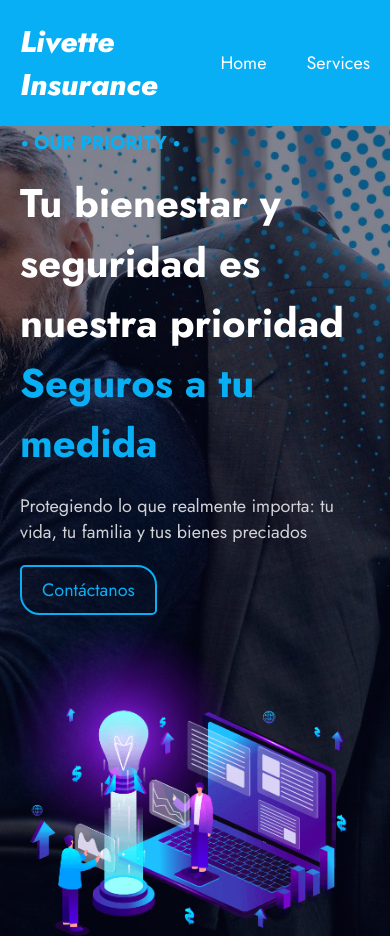
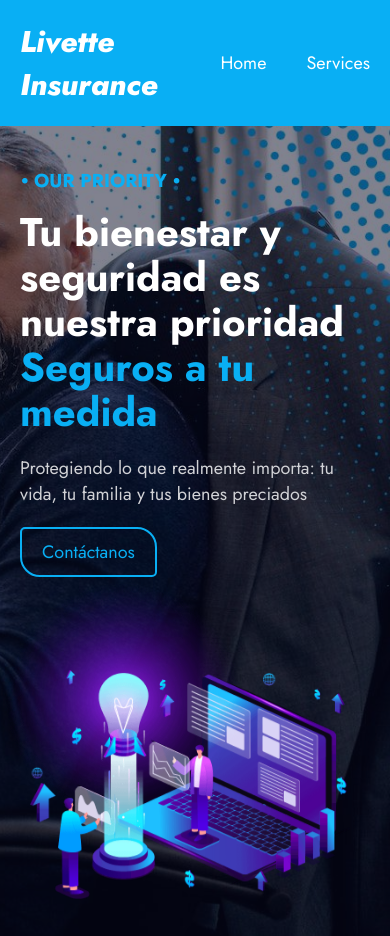
Before and after one commit to BraulioLazo/LivetteInsurance, a plain HTML site: page index.html in a window 390 px wide. Shown: the top 936 px of the page. Drawn offline with Linux system fonts and the light colour scheme.

Commit message:
h1 font size Media Queries

```diff
--- a/css/sass/global.scss
+++ b/css/sass/global.scss
@@ -90,8 +90,4 @@ strong {
     body{
         min-height: 1000px;
     }
-
-    h1{
-        font-size: 40px !important;
-       }
 }
--- a/css/sass/presentation.scss
+++ b/css/sass/presentation.scss
@@ -78,20 +78,27 @@
 @media screen and (max-width: 1024px) {
 
     .section__presentation {
-        .section__presentation__container{
-            .container__presentation{
+        .section__presentation__container {
+            .container__presentation {
                 flex-wrap: wrap;
                 max-width: 700px;
                 margin-top: 60px;
 
                 .container__presentation__text,
-                .container__presentation__image{
+                .container__presentation__image {
                     width: 100%;
                 }
 
-                .container__presentation__image{
+                .container__presentation__text {
+                    h1 {
+                        font-size: 40px;
+                        line-height: 45px;
+                    }
+                }
 
-                    img{
+                .container__presentation__image {
+
+                    img {
                         max-width: 700px;
                         margin-left: -20px;
                     }
@@ -101,19 +108,19 @@
     }
 }
 
-@media screen and (max-width: 768px){
+@media screen and (max-width: 768px) {
     .section__presentation {
-        .section__presentation__container{
-            .container__presentation{
+        .section__presentation__container {
+            .container__presentation {
                 max-width: 540px;
 
                 .container__presentation__text,
-                .container__presentation__image{
+                .container__presentation__image {
                     width: 100%;
                 }
 
-                .container__presentation__image{
-                    img{
+                .container__presentation__image {
+                    img {
                         max-width: 700px;
                     }
                 }
```
Also changed, not shown: css/styles.css, 1 other file.
